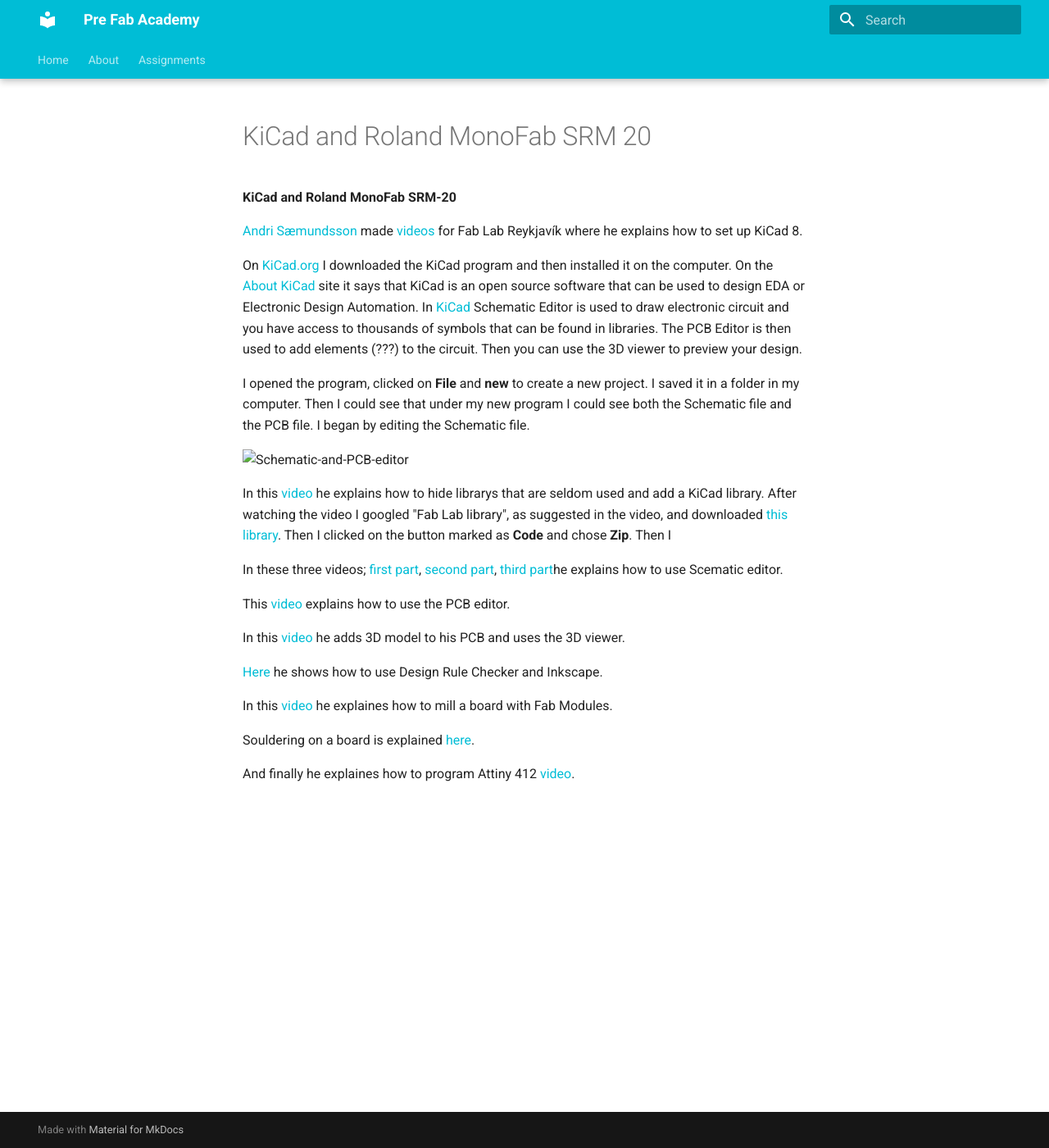
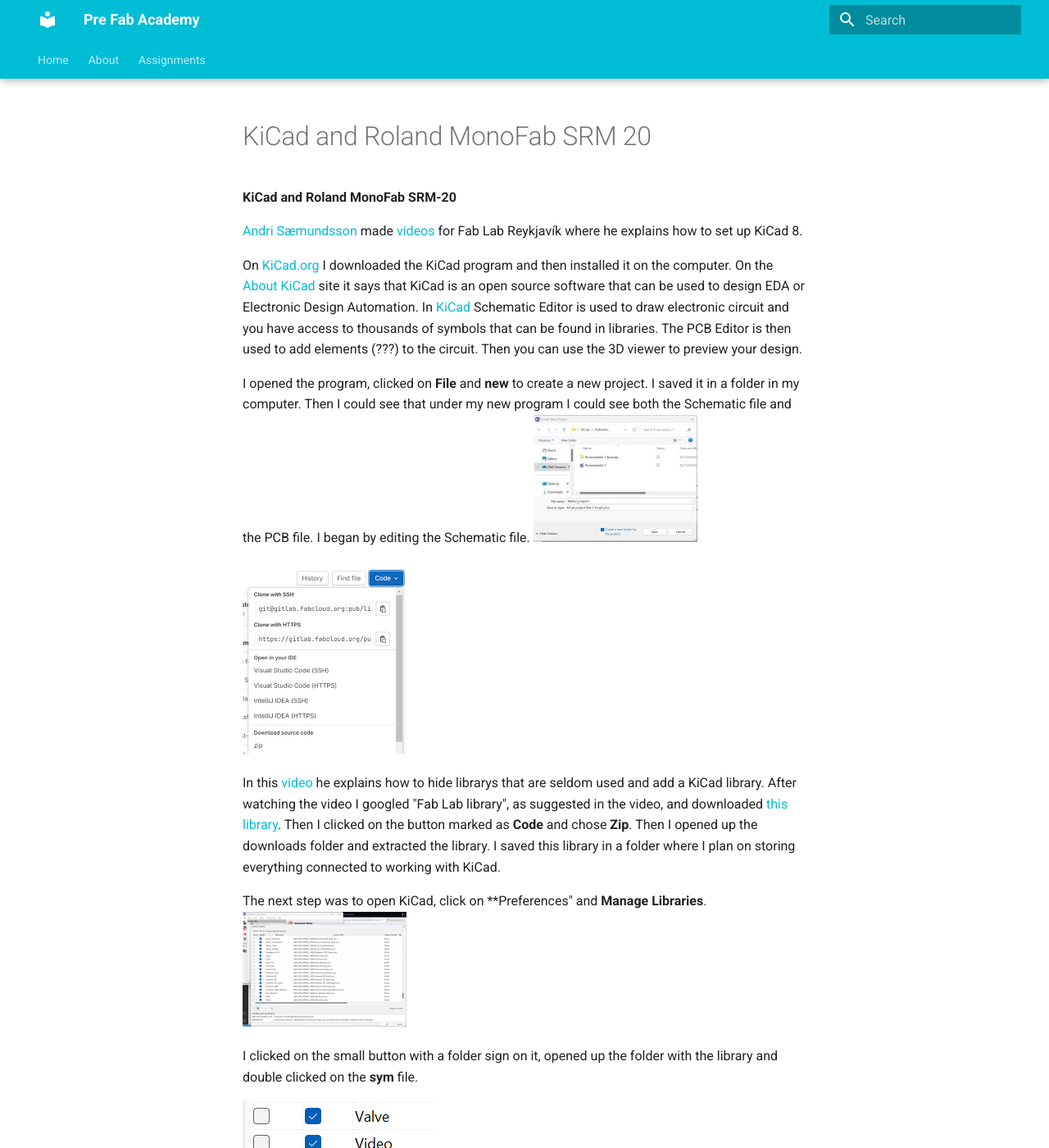
Before and after one commit to OlofH2/Before-Fab-Academy, an MkDocs documentation site: the page built from docs/KiCad_and_Roland_MonoFab_SRM_20.md, in a window 1280 px wide and 1400 px high. Shown: the whole window at 82% size. Built offline with MkDocs 1.6.1 and Material for MkDocs 9.7.7, drawn with Linux system fonts in a browser that asks for light colours.

Commit message:
Smærri myndir settar inn

```diff
--- a/docs/KiCad_and_Roland_MonoFab_SRM_20.md
+++ b/docs/KiCad_and_Roland_MonoFab_SRM_20.md
@@ -6,16 +6,25 @@
 On [KiCad.org](hhttps://www.kicad.org/download/windows/) I downloaded the KiCad program and then installed it on the computer. On the [About KiCad](https://www.kicad.org/about/kicad/) site it says that KiCad is an open source software that can be used to design EDA or Electronic Design Automation. In [KiCad](https://www.kicad.org/) Schematic Editor is used to draw electronic circuit and you have access to thousands of symbols that can be found in libraries. The PCB Editor is then used to add elements (???) to the circuit. Then you can use the 3D viewer to preview your design.
 
 I opened the program, clicked on **File** and **new** to create a new project. I saved it in a folder in my computer. Then I could see that under my new program I could see both the Schematic file and the PCB file. I began by editing the Schematic file.
-
+![NewProject](img/New_project_KiCad200x155.jpg)
 
 ![Schematic-and-PCB-editor](img/DownloadingLibraryCodeZip_200x234.png)
 
-In this [video](https://www.youtube.com/watch?v=ZeAAy6L8AB8&list=PLs4ifnZzVJmqaSM1lsg68vPVtJxVNhVwV&index=2) he explains how to hide librarys that are seldom used and add a KiCad library. After watching the video I googled "Fab Lab library", as suggested in the video, and downloaded [this library](https://gitlab.fabcloud.org/pub/libraries/electronics/kicad). Then I clicked on the button marked as **Code** and chose **Zip**. Then I
+In this [video](https://www.youtube.com/watch?v=ZeAAy6L8AB8&list=PLs4ifnZzVJmqaSM1lsg68vPVtJxVNhVwV&index=2) he explains how to hide librarys that are seldom used and add a KiCad library. After watching the video I googled "Fab Lab library", as suggested in the video, and downloaded [this library](https://gitlab.fabcloud.org/pub/libraries/electronics/kicad). Then I clicked on the button marked as **Code** and chose **Zip**. Then I opened up the downloads folder and extracted the library. I saved this library in a folder where I plan on storing everything connected to working with KiCad.
+
+The next step was to open KiCad, click on **Preferences" and **Manage Libraries**.
+![Libraries](img/Libraries200x154.png)
+
+I clicked on the small button with a folder sign on it, opened up the folder with the library and double clicked on the **sym** file.
+
+![FolderSign](img/FolderSignToAddLibrary.png)
+
+![SymFile](img/Sym200x151.png)
 
 
 
 
-In these three videos; [first part](https://www.youtube.com/watch?v=ZXyL5xjJb7w&list=PLs4ifnZzVJmqaSM1lsg68vPVtJxVNhVwV&index=3), [second part](https://www.youtube.com/watch?v=knyDOiUZNsc&list=PLs4ifnZzVJmqaSM1lsg68vPVtJxVNhVwV&index=4), [third part](https://www.youtube.com/watch?v=dM3h--A04W4&list=PLs4ifnZzVJmqaSM1lsg68vPVtJxVNhVwV&index=5)he explains how to use Scematic editor.
+In these three videos; [first part](https://www.youtube.com/watch?v=ZXyL5xjJb7w&list=PLs4ifnZzVJmqaSM1lsg68vPVtJxVNhVwV&index=3), [second part](https://www.youtube.com/watch?v=knyDOiUZNsc&list=PLs4ifnZzVJmqaSM1lsg68vPVtJxVNhVwV&index=4), [third part](https://www.youtube.com/watch?v=dM3h--A04W4&list=PLs4ifnZzVJmqaSM1lsg68vPVtJxVNhVwV&index=5) he explains how to use Scematic editor.
 
 
 
```
Also changed, not shown: docs/img/DownloadingLibraryCodeZip_200x234.png (added), docs/img/FolderSignToAddLibrary.png (added), docs/img/Libraries200x154.png (added), docs/img/New_project_KiCad200x155.jpg (added), docs/img/New_project_Scematic_PcbEditor200x59.jpg (added), docs/img/SavingNewProject200x155.png (added), docs/img/Schematic_editor2002x145.jpg (added), docs/img/Sym200x151.png (added).
